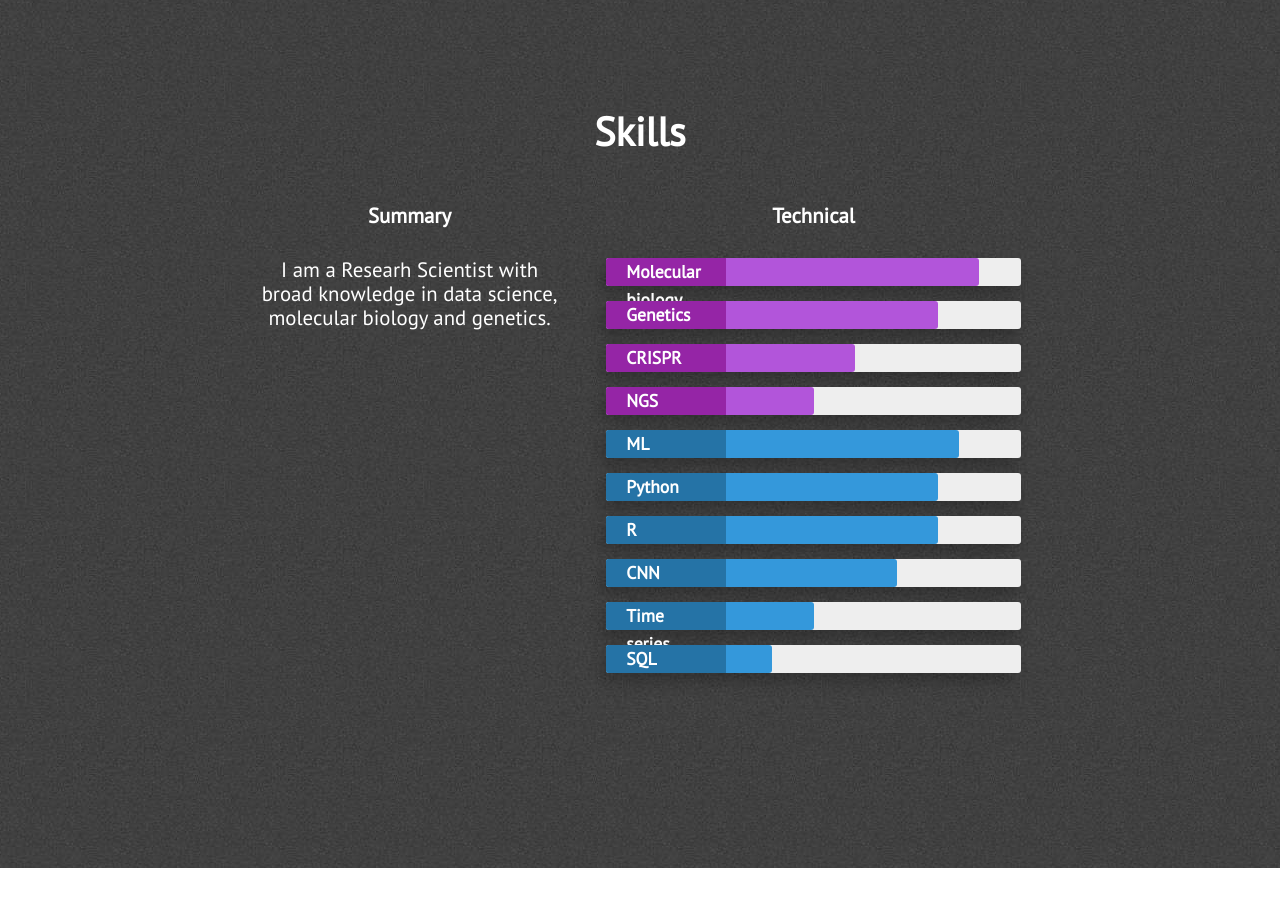
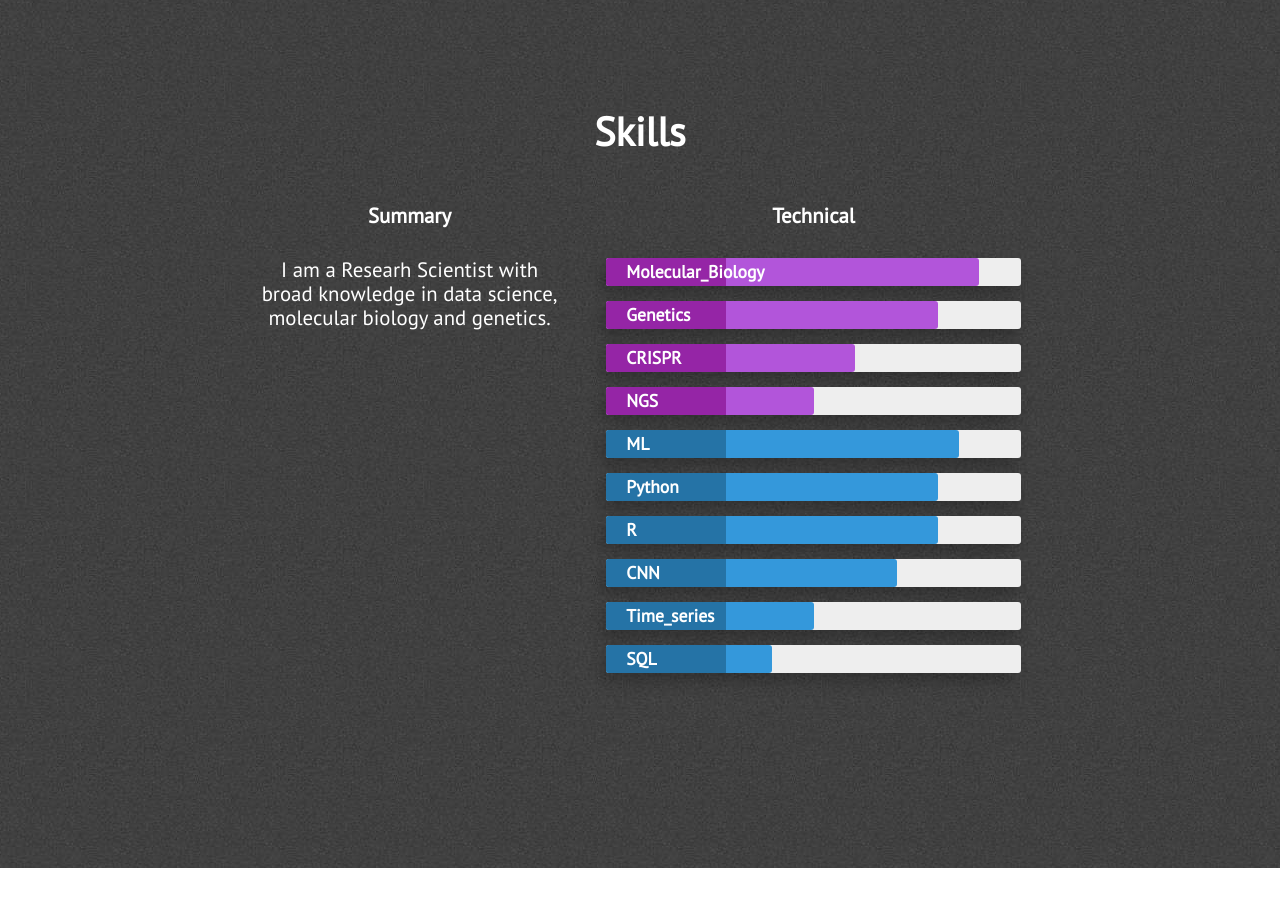
Before and after one commit to ybchan/ybchan.github.io, a Jekyll site: the page built from index.html, in a window 1280 px wide and 900 px high, scrolled down 2032 px. Built offline with Jekyll 4.4.1, drawn with Linux system fonts in a browser that asks for light colours; nearby versions of some CDN libraries.

Commit message:
Update skills.html

```diff
--- a/_includes/skills.html
+++ b/_includes/skills.html
@@ -15,7 +15,7 @@
                     <h3 class="center-align skills-subsection">Technical</h3>
                     <div class="progress-bars">
                         <div class="skillbar clearfix " data-percent="90%">
-                            <div class="skillbar-title" style="background: #a629b9;"><span>Molecular biology</span></div>
+                            <div class="skillbar-title" style="background: #a629b9;"><span>Molecular_Biology</span></div>
                             <div class="skillbar-bar" style="background: #b255da;"></div>
                         </div> <!-- End Skill Bar -->
 
@@ -56,7 +56,7 @@
                         </div> <!-- End Skill Bar -->
 
                         <div class="skillbar clearfix " data-percent="50%">
-                            <div class="skillbar-title" style="background: #2980b9"><span>Time series</span></div>
+                            <div class="skillbar-title" style="background: #2980b9"><span>Time_series</span></div>
                             <div class="skillbar-bar" style="background: #3498db;"></div>
                         </div> <!-- End Skill Bar -->
 
```
